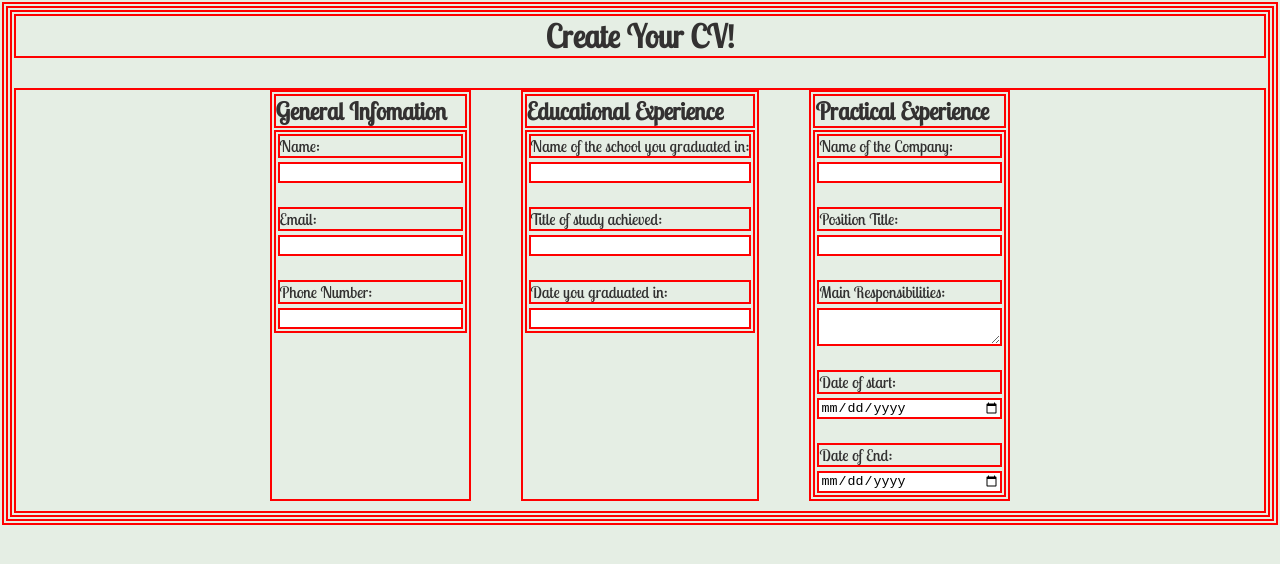
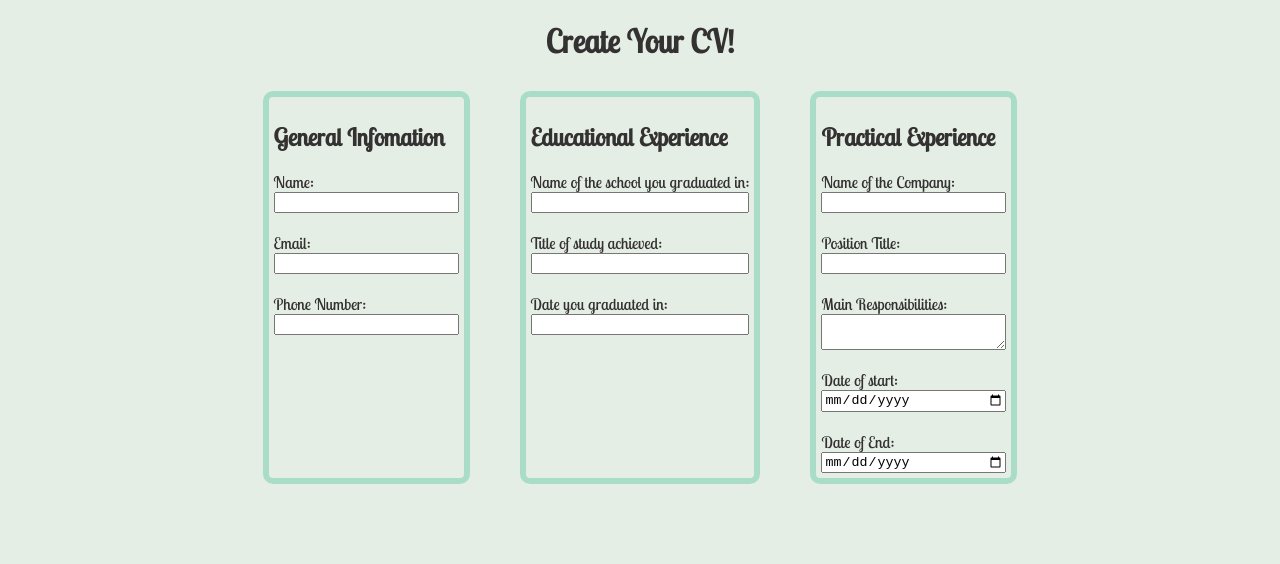
Before and after one commit to Vincde/Project-CV-Application, a React (Vite) app: page / in a window 1280 px wide. Shown: the top 564 px of the page. Built offline with nearby package versions, Linux system fonts and the light colour scheme.

Commit message:
Add minor details: padding in section + border color

```diff
--- a/src/App.css
+++ b/src/App.css
@@ -6,7 +6,10 @@
 
 
 .main_container section{
+    border:6px solid #aaddc8;
+    border-radius: 10px;
     margin: 0 0 10px 0px;
+    padding:5px;
 }
 
 .main_container form{
--- a/src/index.css
+++ b/src/index.css
@@ -3,11 +3,6 @@
 @font-face {
     font-family: handFont;
     src: url(./fonts/LobsterTwo-Regular.ttf);
-}
-
-*{
-    border:2px solid red;
-    margin:2px;
 }
 
 body{
```
